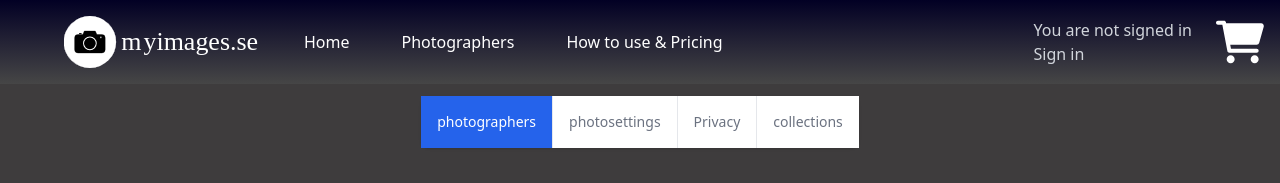
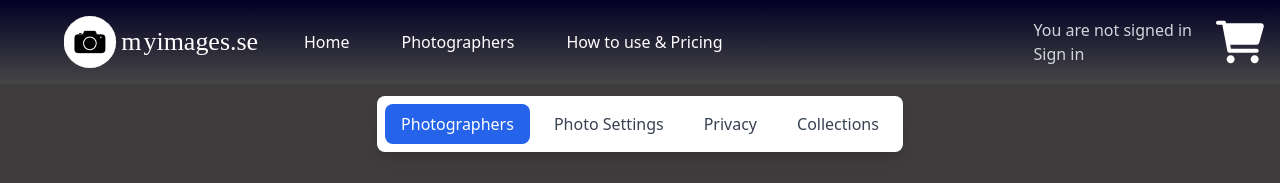
Before and after one commit to JoakimSP/myImages-next, a Next.js app: page /admin/adminPage in a window 1280 px wide. Shown: the top 183 px of the page. Built offline with nearby package versions, Linux system fonts and the light colour scheme; no server answers; the database is empty.

Commit message:
Update menu buttons design

```diff
--- a/pages/admin/adminPage.js
+++ b/pages/admin/adminPage.js
@@ -21,7 +21,7 @@ export default function AdminPage({ photographers, categories, policyText, colle
       case 'photographers':
         return <AddNewPhotographer photographers={photographers} />;
       case 'categories':
-        return <AddNewCategory categories={categories} collections={collections} photographers={photographers}/>;
+        return <AddNewCategory categories={categories} collections={collections} photographers={photographers} />;
       case 'privacy':
         return <EditPrivacyPolicy text={policyText} />;
       case 'collections':
@@ -38,47 +38,48 @@ export default function AdminPage({ photographers, categories, policyText, colle
 
   return (
     <Layout>
-    <div className="bg-custom-grey">
-      <div className=" min-h-screen flex flex-col justify-center items-center px-6 md:px-24">
+      <div className="bg-custom-grey min-h-screen">
+        <div className="min-h-screen flex flex-col justify-center items-center px-6 md:px-24">
           <div className="mb-auto my-3">
-          <ul className="text-sm font-medium text-center text-gray-500 divide-x divide-gray-200 rounded-lg shadow sm:flex">
-            <li className="w-full">
-              <p
+            <ul className="flex space-x-1 md:space-x-2 bg-white p-2 rounded-lg shadow-lg">
+              <li className="flex-1">
+                <button
                   onClick={() => changeActiveView('photographers')}
-                className={`inline-block w-full p-4 focus:ring-4 focus:ring-blue-300 ${activeView === 'photographers' ? 'text-white bg-blue-600' : 'text-gray-500 bg-white hover:text-gray-700 hover:bg-gray-50'} focus:outline-none dark:hover:text-white dark:bg-gray-800 dark:hover:bg-gray-700`}
+                  className={`w-full text-center py-2 px-4 rounded-lg transition-colors duration-200 ease-in focus:outline-none focus:ring-2 focus:ring-blue-500 ${activeView === 'photographers' ? 'text-white bg-blue-600' : 'text-gray-700 hover:bg-gray-200'}`}
                 >
-                photographers
-              </p>
+                  Photographers
+                </button>
               </li>
-            <li className="w-full">
-              <p
+              <li className="flex-1">
+                <button
                   onClick={() => changeActiveView('categories')}
-                className={`inline-block w-full p-4 focus:ring-4 focus:ring-blue-300 ${activeView === 'categories' ? 'text-white bg-blue-600' : 'text-gray-500 bg-white hover:text-gray-700 hover:bg-gray-50'} focus:outline-none dark:hover:text-white dark:bg-gray-800 dark:hover:bg-gray-700`}
+                  className={`w-full whitespace-nowrap text-center py-2 px-4 rounded-lg transition-colors duration-200 ease-in focus:outline-none focus:ring-2 focus:ring-blue-500 ${activeView === 'categories' ? 'text-white bg-blue-600' : 'text-gray-700 hover:bg-gray-200'}`}
                 >
-                photosettings
-              </p>
+                  Photo Settings
+                </button>
               </li>
-            <li className="w-full">
-              <p
+              <li className="flex-1">
+                <button
                   onClick={() => changeActiveView('privacy')}
-                className={`inline-block w-full p-4 focus:ring-4 focus:ring-blue-300 ${activeView === 'privacy' ? 'text-white bg-blue-600' : 'text-gray-500 bg-white hover:text-gray-700 hover:bg-gray-50'} focus:outline-none dark:hover:text-white dark:bg-gray-800 dark:hover:bg-gray-700`}
+                  className={`w-full text-center py-2 px-4 rounded-lg transition-colors duration-200 ease-in focus:outline-none focus:ring-2 focus:ring-blue-500 ${activeView === 'privacy' ? 'text-white bg-blue-600' : 'text-gray-700 hover:bg-gray-200'}`}
                 >
                   Privacy
-              </p>
+                </button>
               </li>
-            <li className="w-full">
-              <p
+              <li className="flex-1">
+                <button
                   onClick={() => changeActiveView('collections')}
-                className={`inline-block w-full p-4 focus:ring-4 focus:ring-blue-300 ${activeView === 'privacy' ? 'text-white bg-blue-600' : 'text-gray-500 bg-white hover:text-gray-700 hover:bg-gray-50'} focus:outline-none dark:hover:text-white dark:bg-gray-800 dark:hover:bg-gray-700`}
+                  className={`w-full text-center py-2 px-4 rounded-lg transition-colors duration-200 ease-in focus:outline-none focus:ring-2 focus:ring-blue-500 ${activeView === 'collections' ? 'text-white bg-blue-600' : 'text-gray-700 hover:bg-gray-200'}`}
                 >
-                collections
-              </p>
+                  Collections
+                </button>
               </li>
             </ul>
           </div>
           <div className="flex flex-col pb-44">{renderActiveView()}</div>
         </div>
       </div>
+
     </Layout>
   );
 }
@@ -90,21 +91,21 @@ export async function getServerSideProps(context) {
 
     const photographers = await prisma.photographer.findMany({
       orderBy: [
-       { lastName: 'asc'}
+        { lastName: 'asc' }
       ]
     })
     const categories = await prisma.categories.findMany({
       orderBy: [
-       { name: 'asc'}
+        { name: 'asc' }
       ]
     })
     const collections = await prisma.collection.findMany({
       orderBy: [
-       { name: 'asc'}
+        { name: 'asc' }
       ]
     })
     const featuredcol = await prisma.featuredcollections.findFirst({
-      where : {
+      where: {
         id: "1"
       },
       select: {
```
Lines whose indentation alone changed are shown as unchanged.
